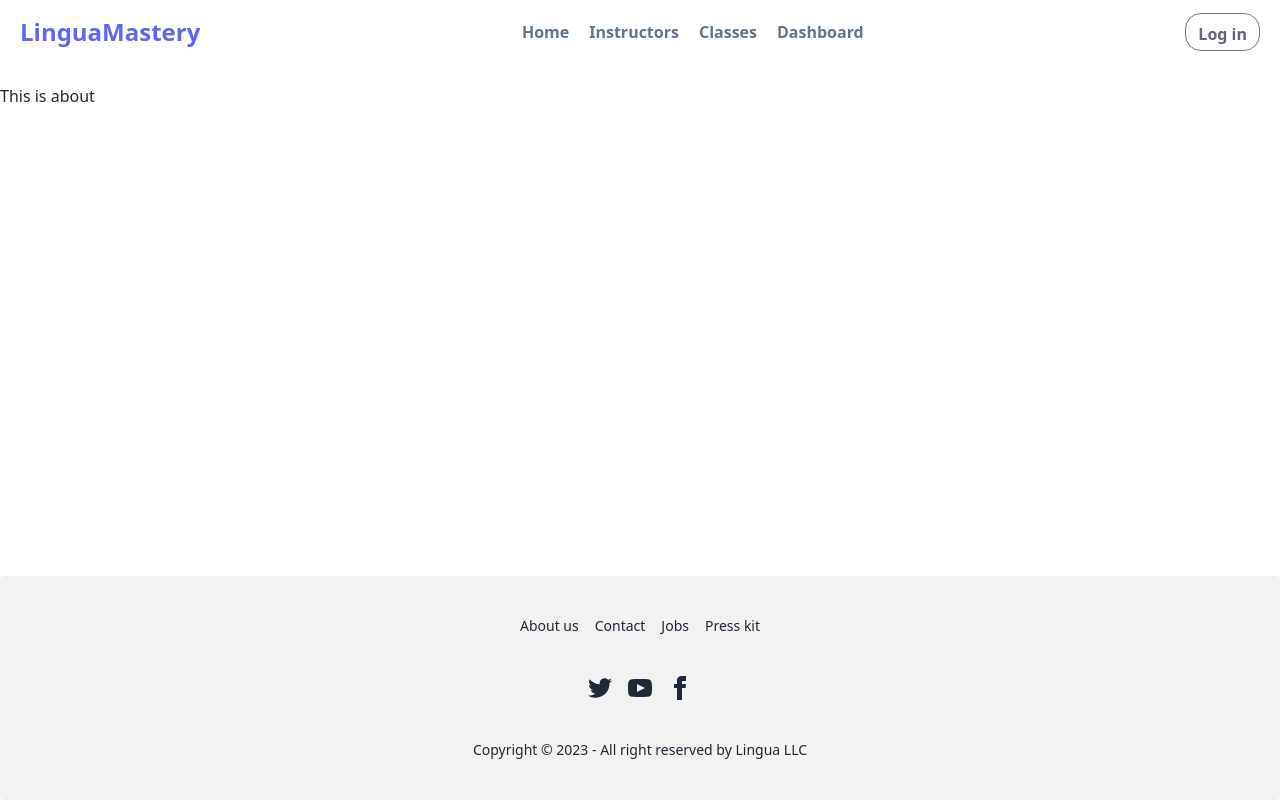
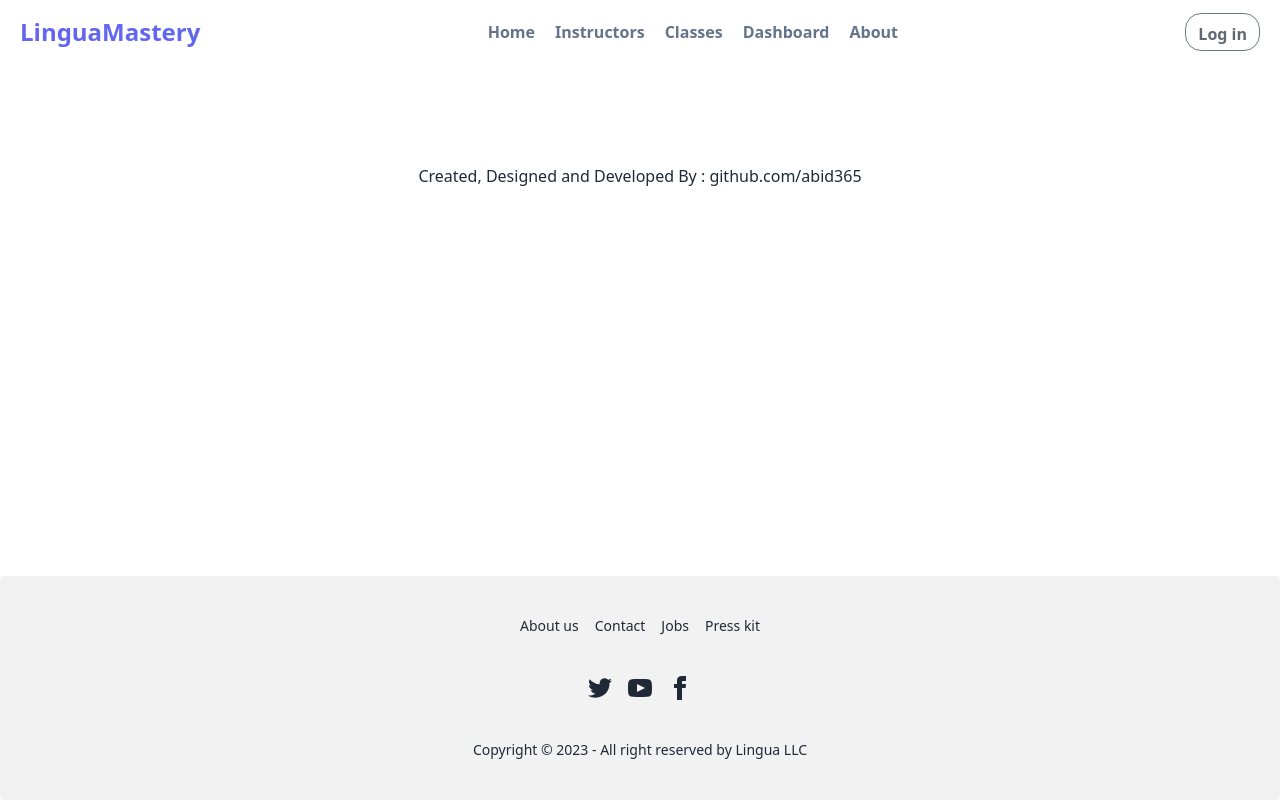
Before and after one commit to abid365/linguamastery-fullstack-project, a React (Vite) app: page /about in a window 1280 px wide. Built offline with nearby package versions, Linux system fonts and the light colour scheme; no server answers.

Commit message:
adbout page updated

```diff
--- a/src/Layouts/About/About.jsx
+++ b/src/Layouts/About/About.jsx
@@ -2,8 +2,19 @@ import React from "react";
 
 const About = () => {
   return (
-    <div>
-      <h1>This is about</h1>
+    <div className="mt-20 mx-auto">
+      <div>
+        <h1>
+          Created, Designed and Developed By :{" "}
+          <a
+            className="hover:text-indigo-400"
+            target="_blank"
+            href="https://github.com/abid365"
+          >
+            github.com/abid365
+          </a>
+        </h1>
+      </div>
     </div>
   );
 };
--- a/src/Shared/Navbar/NavBar.jsx
+++ b/src/Shared/Navbar/NavBar.jsx
@@ -81,7 +81,9 @@ const NavBar = () => {
           <Link to="/dashboard" className="text-slate-500 hover:text-slate-700">
             Dashboard
           </Link>
-          {/* <Link className="text-slate-500 hover:text-slate-700">About</Link> */}
+          <Link to="/about" className="text-slate-500 hover:text-slate-700">
+            About
+          </Link>
         </div>
         <div>
           {user ? (
```
